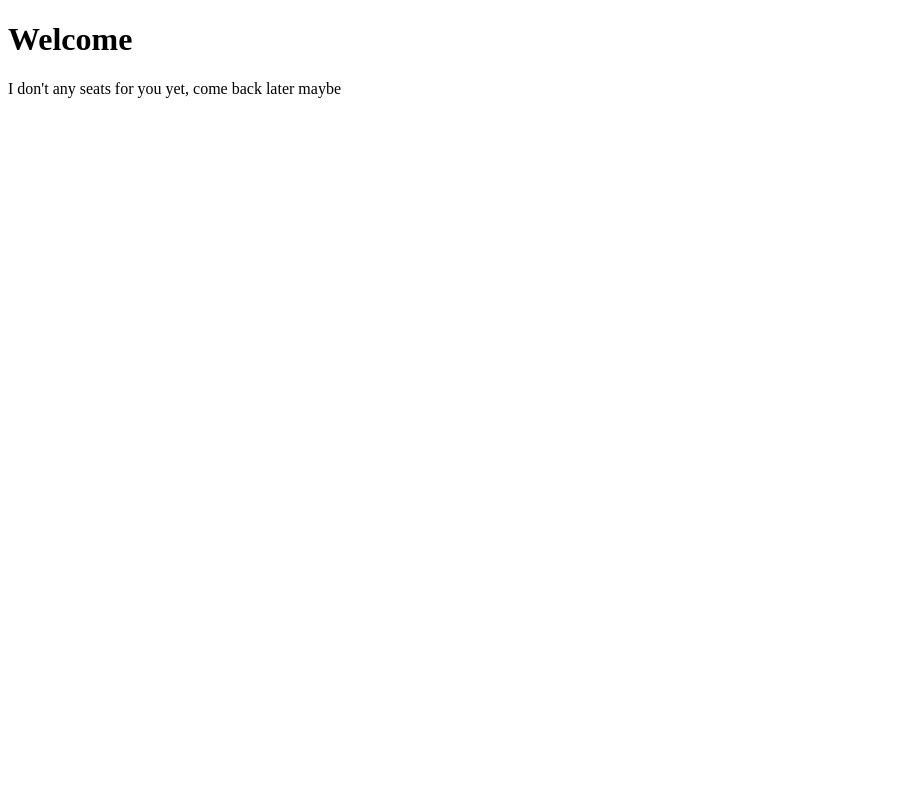
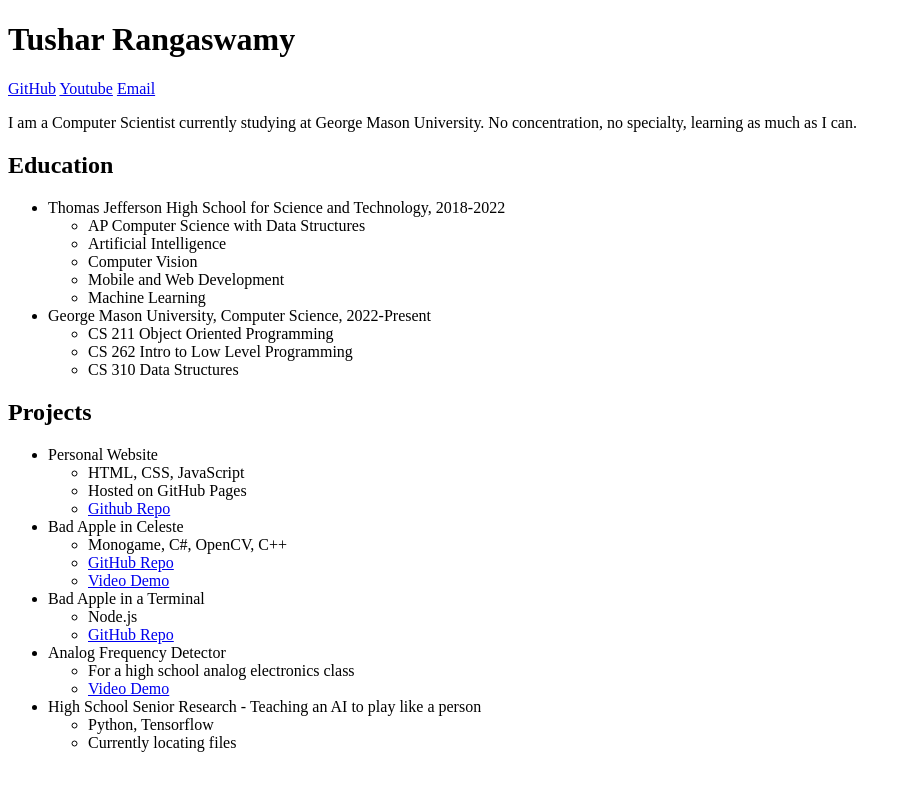
Before and after one commit to MistOfJudgement/MistOfJudgement.github.io, a plain HTML site: page index.html in a window 1280 px wide. Shown: the whole page, without its empty margins (0-911 px from the left). Drawn offline with Linux system fonts and the light colour scheme.

Commit message:
resetup the details that should be public

```diff
--- a/index.html
+++ b/index.html
@@ -1,10 +1,71 @@
 <!DOCTYPE html>
-<html>
+<html lang="en">
 <head>
-  <title>In Progress</title>
+    <meta charset="UTF-8">
+    <title>Tushar Rangaswamy</title>
 </head>
 <body>
-<h1>Welcome</h1>
-<p>I don't any seats for you yet, come back later maybe</p>
+    <h1>Tushar Rangaswamy</h1>
+    <div id="links">
+        <a href="https://github.com/MistOfJudgement">GitHub</a>
+        <a href="https://www.youtube.com/@tusharrangaswamy5910">Youtube</a>
+        <a href="mailto:stuffcopresident@gmail.com">Email</a>
+        </div>
+    <p>I am a Computer Scientist currently studying at George Mason University.
+      No concentration, no specialty, learning as much as I can.</p>
+    <h2>Education</h2>
+    <ul>
+      <li>Thomas Jefferson High School for Science and Technology, 2018-2022
+        <ul>
+          <li>AP Computer Science with Data Structures</li>
+          <li>Artificial Intelligence</li>
+          <li>Computer Vision</li>
+          <li>Mobile and Web Development</li>
+          <li>Machine Learning</li>
+        </ul>
+      </li>
+      <li>George Mason University, Computer Science, 2022-Present
+          <ul>
+          <li>CS 211 Object Oriented Programming</li>
+          <li>CS 262 Intro to Low Level Programming</li>
+          <li>CS 310 Data Structures</li>
+        </ul>
+      </li>
+    </ul>
+    <h2>Projects</h2>
+    <ul>
+      <li>Personal Website
+        <ul>
+          <li>HTML, CSS, JavaScript</li>
+          <li>Hosted on GitHub Pages</li>
+          <li><a href="https://github.com/MistOfJudgement/MistOfJudgement.github.io">Github Repo</a></li>
+        </ul>
+      </li>
+      <li>Bad Apple in Celeste
+        <ul>
+          <li>Monogame, C#, OpenCV, C++</li>
+          <li><a href="https://github.com/MistOfJudgement/BadAppleCeleste">GitHub Repo</a></li>
+          <li><a href="https://www.youtube.com/watch?v=fIX6B69wnek">Video Demo</a></li>
+        </ul>
+      </li>
+      <li>Bad Apple in a Terminal
+        <ul>
+          <li>Node.js</li>
+          <li><a href="https://github.com/MistOfJudgement/BadAppleTerminal">GitHub Repo</a></li>
+        </ul>
+      </li>
+      <li>Analog Frequency Detector
+        <ul>
+          <li>For a high school analog electronics class</li>
+          <li><a href="https://www.youtube.com/watch?v=t7b9YMaFg1c">Video Demo</a></li>
+        </ul>
+      </li>
+      <li>High School Senior Research - Teaching an AI to play like a person
+        <ul>
+          <li>Python, Tensorflow</li>
+          <li>Currently locating files</li>
+        </ul>
+      </li>
+    </ul>
 </body>
 </html>
```
